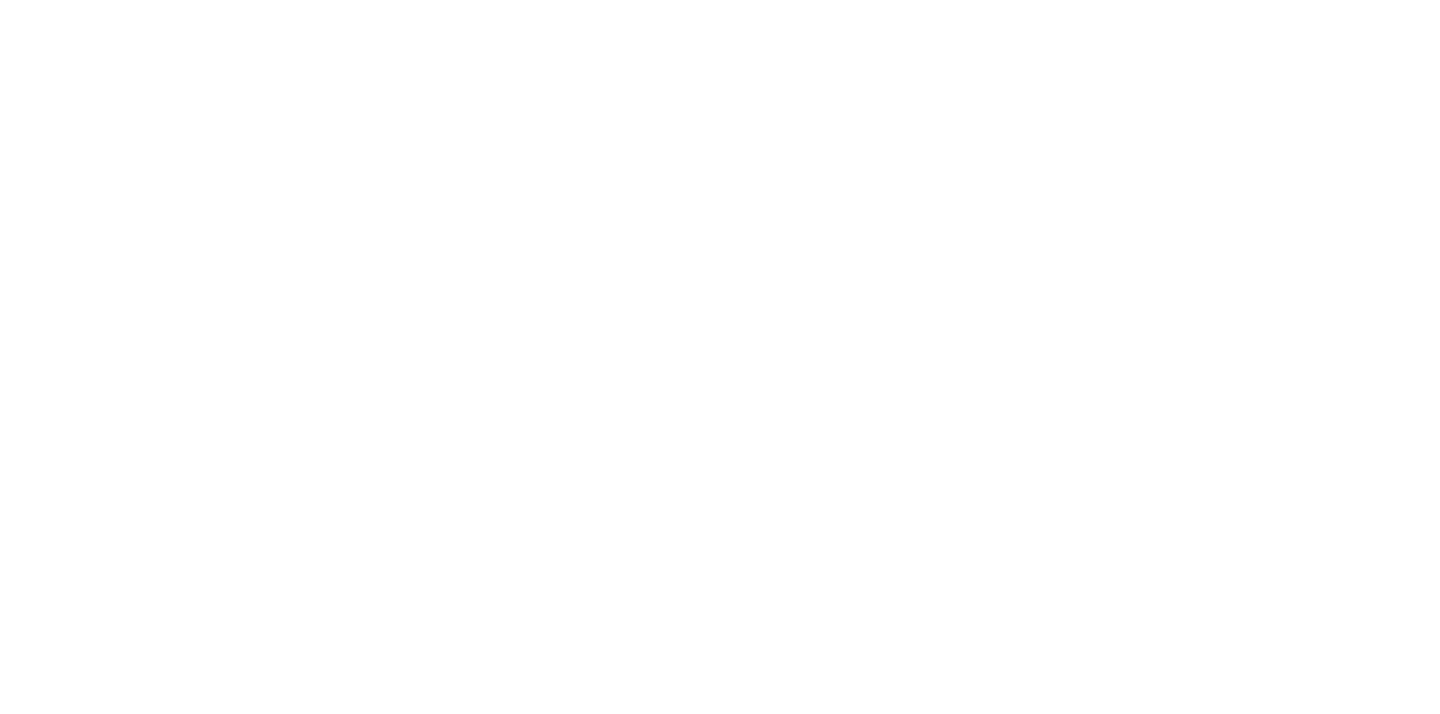
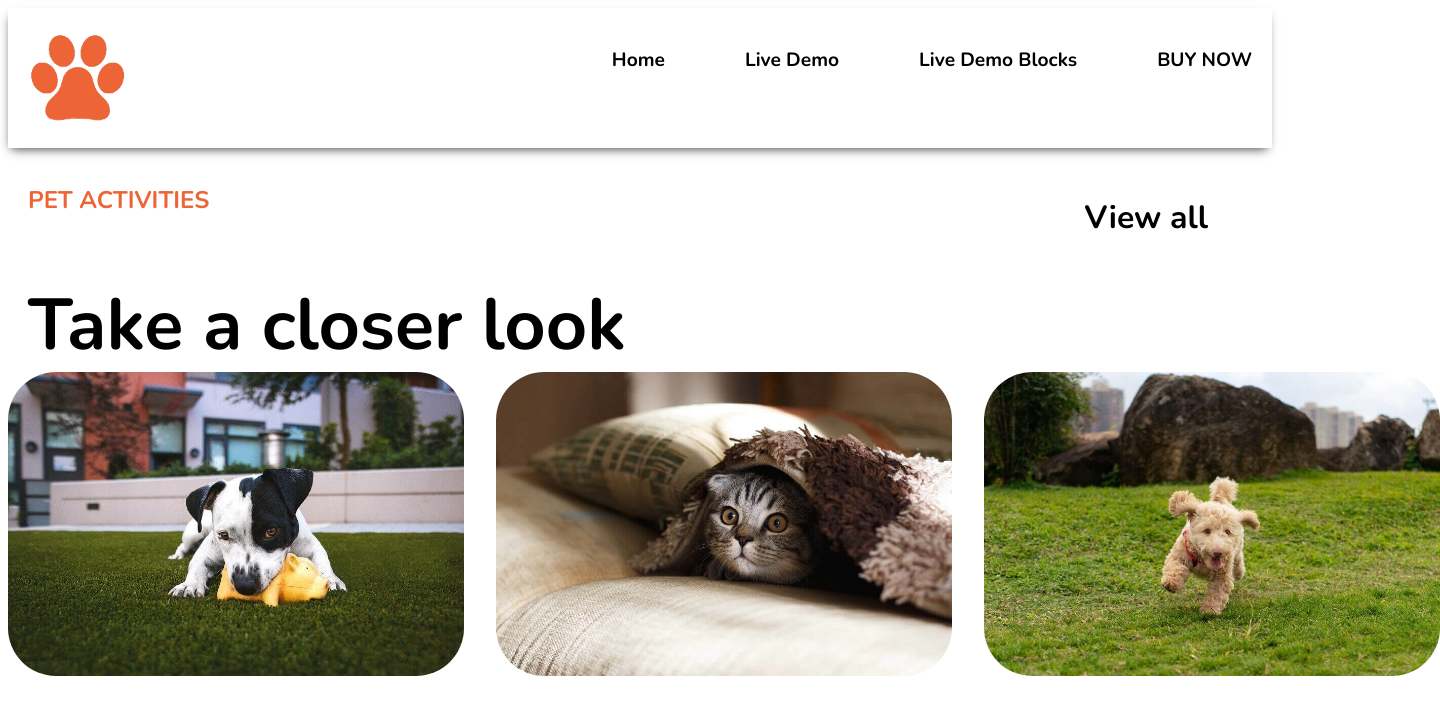
Before and after one commit to SerafinMLG/202309-w1ch4-serafin-alferez, a website: page mobile.html in a window 1280 px wide. Shown: the whole page, 1440 px wide, since content can reach past the window. Drawn offline with nearby package versions, Linux system fonts and the light colour scheme; files that its build step writes are made by us from their sources.

Commit message:
Add modifyed files

```diff
--- a/mobile.html
+++ b/mobile.html
@@ -4,10 +4,61 @@
     <meta charset="UTF-8">
     <meta name="viewport" content="width=device-width, initial-scale=1.0">
     <link rel="shortcut icon" href="./img/favicon.ico" type="image/x-icon">
-    <link rel="stylesheet" href="style.css">
-    <title>Pet </title>
+    <link rel="preconnect" href="https://fonts.googleapis.com">
+    <link rel="preconnect" href="https://fonts.gstatic.com" crossorigin>
+    <link href="https://fonts.googleapis.com/css2?family=Nunito:wght@300&display=swap" rel="stylesheet">
+    <link rel="preconnect" href="https://fonts.googleapis.com">
+    <link rel="preconnect" href="https://fonts.gstatic.com" crossorigin>
+    <link href="https://fonts.googleapis.com/css2?family=Nunito:wght@300;700&display=swap" rel="stylesheet">
+    <link rel="stylesheet" href="./css/styles.css">
+    <title>Pet Website for Mobile</title>
 </head>
 <body>
+    <header>
+    <img src="./img/logo2.png" alt="huella de perro" height="100" width="100">
+    <nav>
+        <ul class="menu">
+            <li>Home</li>
+            <li>Live Demo
+                <ul class="list">
+                    <li>Pets Boarding Services</li>
+                    <li>Pets Toys and Food Shop</li>
+                    <li>Pets Training School</li>
+                </ul>
+
+
+            </li>
+            <li>Live Demo Blocks</li>
+            <li>
+                <a class="buy" href="#">BUY NOW</a>
+            </li>
+        </ul>
+    </nav>
+</header>
+
+<div class="subm">
+
+    <div class="submenu">
+        <h1>PET ACTIVITIES</h1>
+        <h2>Take a closer look</h2>
+
+    </div>
+    <span>View all</span>
+
+
+</div>
+
+
+
+
+<main>
+   <section class="pics">
+        <img src="./img/01.jpg" alt="">
+        <img src="./img/02.jpg" alt="">
+        <img src="./img/03.jpg" alt="">
+   </section>
+
+</main>
 
 </body>
 </html>
--- a/scss/styles.scss
+++ b/scss/styles.scss
@@ -11,7 +11,7 @@ nav {
 section {
     display: flex;
 
-    border: solid red
+
 }
 
 .pics {
@@ -35,11 +35,13 @@ header {
     display: none;
     list-style-type: none;
 
+
 }
 
 li:hover {
-    color: orange;
+    color: rgb(237,100,54);
     text-decoration: underline;
+    font-size: 1.2rem;
 }
 
 .menu {
@@ -47,6 +49,8 @@ li:hover {
     justify-content: space-around;
     list-style-type: none;
     gap: 5rem;
+    font-size: 1.2rem;
+    font-weight: 800;
 
 }
 
@@ -64,12 +68,72 @@ a {
     text-decoration: none;
     color: black;
     &:hover {
-        color: orange;
+        color: rgb(237,100,54);
         text-decoration: underline;
     }
 }
-.buybutton {
+.buy {
     border: 1px;
     border-radius: 3px;
     border-top-right-radius: 0;
 }
+
+.subm {
+    display: flex;
+    justify-content: space-between;
+
+
+
+}
+
+span {
+    display: flex;
+    justify-content: flex-end;
+    font-weight: 700;
+    font-size: 2rem;
+    padding-right: 4rem;
+    padding-top: 3rem;
+
+
+
+}
+
+
+h1 {
+
+    color: rgb(237,100,54);
+    font-size: 1.5rem;
+}
+
+h2 {
+    color: black;
+    font-size: 4.5rem;
+
+}
+
+.submenu {
+    // display: flex;
+    // justify-content: space-between;
+    gap: 3rem;
+    padding: 20px;
+    // box-shadow: -1px 5px 10px -4px rgba(0, 0, 0, 0.75);
+    // -webkit-box-shadow: -1px 5px 10px -4px rgba(0, 0, 0, 0.75);
+    // -moz-box-shadow: -1px 5px 10px -4px rgba(0, 0, 0, 0.75);
+    flex-wrap: wrap;
+    flex-direction: column;
+    align-content: flex-start;
+    height: 200px;
+}
+
+.pics {
+    padding-top: 1.5rem;
+    display: flex;
+    justify-content: space-between;
+    width: 4.5rem;
+    gap: 2rem;
+    img {
+        height: 19rem;
+        width: 29rem;
+        border-radius: 3rem;
+    }
+}
```
Also changed, not shown: desktop.html (+13 -20 lines), css/styles.css.
